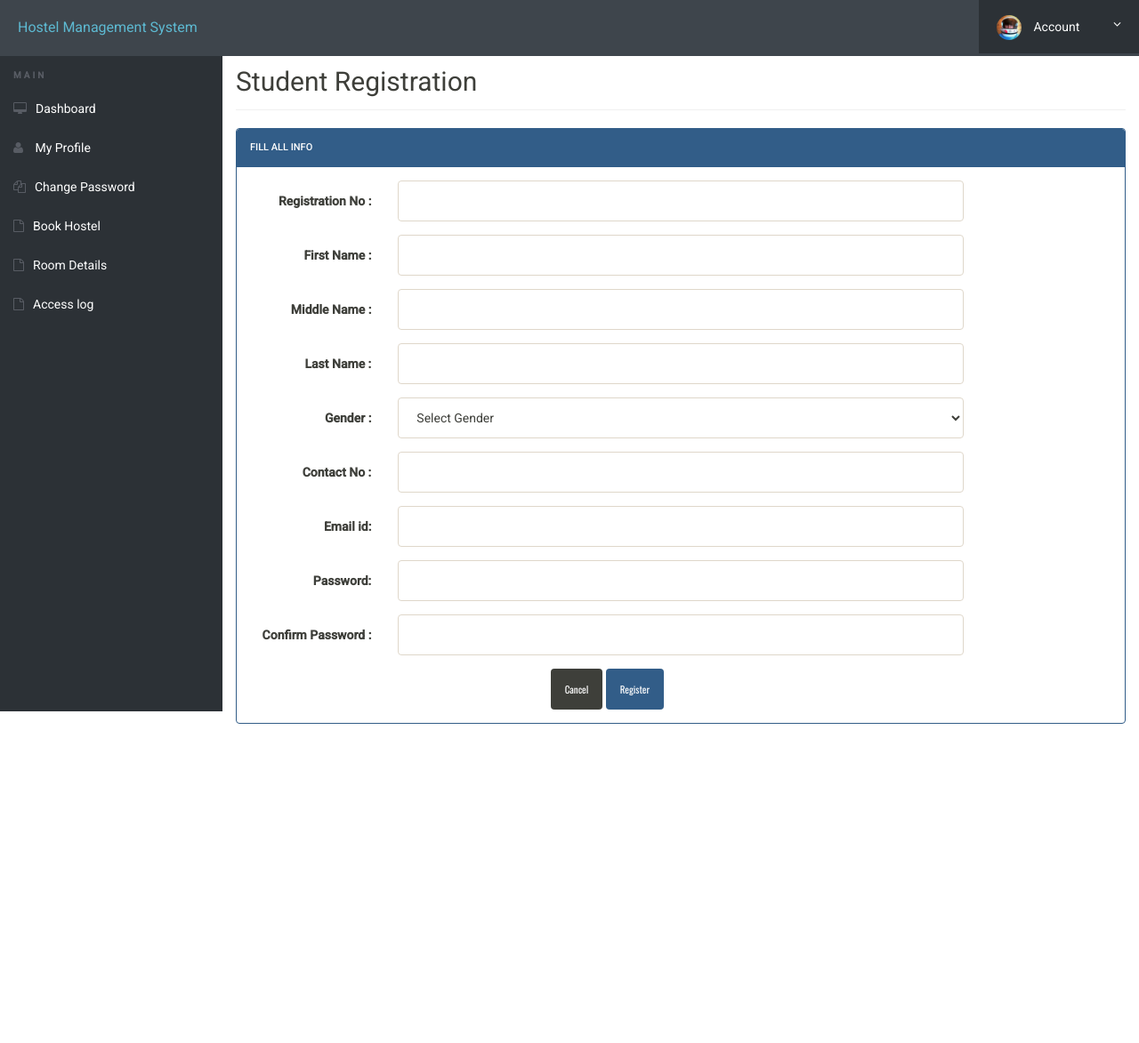
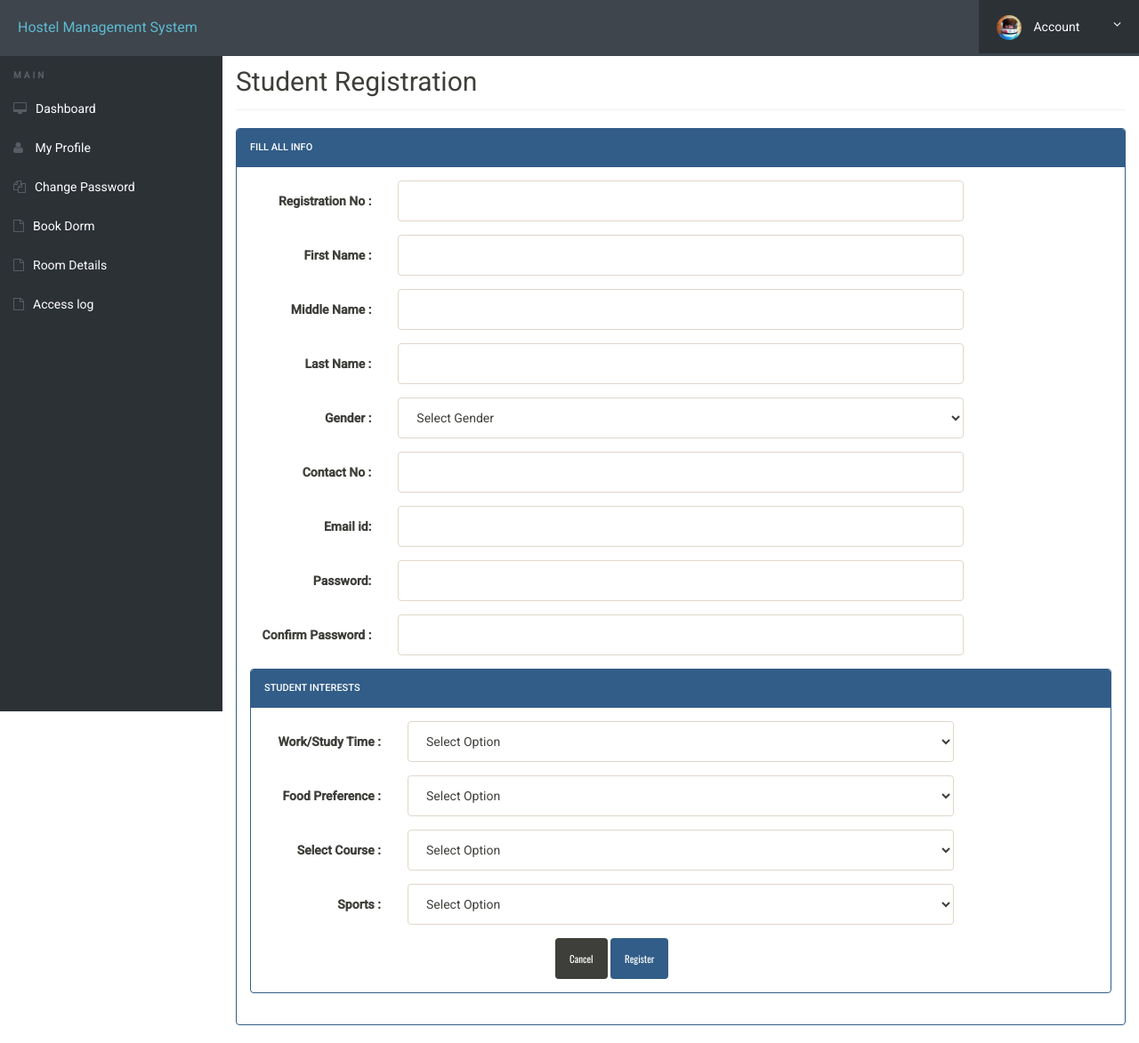
Before and after one commit to dhairyachandra/Dorm-Management-System, a PHP site: page /hostel/registration.php in a window 1280 px wide. Shown: the whole page at 89% size. Before the commit the page ends 814 px from the top, so only its background shows below. Run offline with PHP 8.4, Linux system fonts and the light colour scheme; the visitor is signed in with stand-in values (Sample User, id 1).

Commit message:
Interests added

```diff
--- a/admin/includes/config.php
+++ b/admin/includes/config.php
@@ -2,6 +2,6 @@
 $dbuser="root";
 $dbpass="";
 $host="localhost";
-$db="hostel";
+$db="dorm";
 $mysqli =new mysqli($host,$dbuser, $dbpass, $db);
 ?>
--- a/admin/includes/dbcontroller.php
+++ b/admin/includes/dbcontroller.php
@@ -2,7 +2,7 @@
 $DB_host = "localhost";
 $DB_user = "root";
 $DB_pass = "";
-$DB_name = "hostel";
+$DB_name = "dorm";
 try
 {
  $DB_con = new PDO("mysql:host={$DB_host};dbname={$DB_name}",$DB_user,$DB_pass);
--- a/admin/includes/header.php
+++ b/admin/includes/header.php
@@ -1,5 +1,5 @@
 <div class="brand clearfix">
-		<a href="#" class="logo" style="font-size:16px;">Hostel Management System</a>
+		<a href="#" class="logo" style="font-size:16px;">Dorm Management System</a>
 		<span class="menu-btn"><i class="fa fa-bars"></i></span>
 		<ul class="ts-profile-nav">
 			<li class="ts-account">
--- a/admin/includes/pdoconfig.php
+++ b/admin/includes/pdoconfig.php
@@ -2,7 +2,7 @@
 $DB_host = "localhost";
 $DB_user = "root";
 $DB_pass = "";
-$DB_name = "hostel";
+$DB_name = "dorm";
 try
 {
  $DB_con = new PDO("mysql:host={$DB_host};dbname={$DB_name}",$DB_user,$DB_pass);
--- a/includes/config.php
+++ b/includes/config.php
@@ -2,6 +2,6 @@
 $dbuser="root";
 $dbpass="";
 $host="localhost";
-$db="hostel";
+$db="dorm";
 $mysqli =new mysqli($host,$dbuser, $dbpass, $db);
 ?>
--- a/includes/dbcontroller.php
+++ b/includes/dbcontroller.php
@@ -2,7 +2,7 @@
 $DB_host = "localhost";
 $DB_user = "root";
 $DB_pass = "";
-$DB_name = "hostel";
+$DB_name = "dorm";
 try
 {
  $DB_con = new PDO("mysql:host={$DB_host};dbname={$DB_name}",$DB_user,$DB_pass);
--- a/includes/header.php
+++ b/includes/header.php
@@ -17,7 +17,7 @@
 <?php
 } else { ?>
 <div class="brand clearfix">
-		<a href="#" class="logo" style="font-size:16px;">Hostel Management System</a>
+		<a href="#" class="logo" style="font-size:16px;">Dorm Management System</a>
 		<span class="menu-btn"><i class="fa fa-bars"></i></span>
 
 	</div>
--- a/includes/pdoconfig.php
+++ b/includes/pdoconfig.php
@@ -2,7 +2,7 @@
 $DB_host = "localhost";
 $DB_user = "root";
 $DB_pass = "";
-$DB_name = "hostel";
+$DB_name = "dorm";
 try
 {
  $DB_con = new PDO("mysql:host={$DB_host};dbname={$DB_name}",$DB_user,$DB_pass);
--- a/includes/sidebar.php
+++ b/includes/sidebar.php
@@ -7,7 +7,7 @@
 					<li><a href="dashboard.php"><i class="fa fa-desktop"></i>Dashboard</a></li>
 					<li><a href="my-profile.php"><i class="fa fa-user"></i> My Profile</a></li>
 <li><a href="change-password.php"><i class="fa fa-files-o"></i>Change Password</a></li>
-<li><a href="book-hostel.php"><i class="fa fa-file-o"></i>Book Hostel</a></li>
+<li><a href="book-hostel.php"><i class="fa fa-file-o"></i>Book Dorm</a></li>
 <li><a href="room-details.php"><i class="fa fa-file-o"></i>Room Details</a></li>
 <li><a href="access-log.php"><i class="fa fa-file-o"></i>Access log</a></li>
 <?php } else { ?>
--- a/registration.php
+++ b/registration.php
@@ -11,9 +11,13 @@ $gender=$_POST['gender'];
 $contactno=$_POST['contact'];
 $emailid=$_POST['email'];
 $password=$_POST['password'];
-$query="insert into  userRegistration(regNo,firstName,middleName,lastName,gender,contactNo,email,password) values(?,?,?,?,?,?,?,?)";
+$food=$_POST['food'];
+$work=$_POST['work'];
+$course=$_POST['course'];
+$sports=$_POST['sports'];
+$query="insert into  userRegistration(regNo,firstName,middleName,lastName,gender,contactNo,email,password,food,work,course,sports) values(?,?,?,?,?,?,?,?,?,?,?,?)";
 $stmt = $mysqli->prepare($query);
-$rc=$stmt->bind_param('sssssiss',$regno,$fname,$mname,$lname,$gender,$contactno,$emailid,$password);
+$rc=$stmt->bind_param('sssssissssss',$regno,$fname,$mname,$lname,$gender,$contactno,$emailid,$password,$food,$work,$course,$sports);
 $stmt->execute();
 echo"<script>alert('Student Succssfully register');</script>";
 }
@@ -146,6 +150,61 @@ return true;
 </div>
 </div>
 
+<div class="panel panel-primary">
+									<div class="panel-heading">STUDENT INTERESTS</div>
+									<div class="panel-body">
+
+									<div class="form-group">
+<label class="col-sm-2 control-label">Work/Study Time : </label>
+<div class="col-sm-8">
+<select name="work" class="form-control" required="required">
+<option value="">Select Option</option>
+<option value="Late Night">Late Night</option>
+<option value="Early Morning">Early Morning</option>
+<option value="NA">Prefer not to say</option>
+</select>
+</div>
+</div>
+
+<div class="form-group">
+<label class="col-sm-2 control-label">Food Preference : </label>
+<div class="col-sm-8">
+<select name="food" class="form-control" required="required">
+<option value="">Select Option</option>
+<option value="Vegetarian">Vegetarian</option>
+<option value="Non Vegetarian">Non Vegetarian</option>
+</select>
+</div>
+</div>
+
+
+<div class="form-group">
+<label class="col-sm-2 control-label">Select Course : </label>
+<div class="col-sm-8">
+<select name="course" class="form-control" required="required">
+<option value="">Select Option</option>
+<option value="Graduate">Graduate</option>
+<option value="Under Graduate">Under Graduate</option>
+<option value="LAW">LAW</option>
+<option value="Medical">Medical</option>
+</select>
+</div>
+</div>
+
+<div class="form-group">
+<label class="col-sm-2 control-label">Sports : </label>
+<div class="col-sm-8">
+<select name="sports" class="form-control" required="required">
+<option value="">Select Option</option>
+<option value="American Football">American Football</option>
+<option value="Baseball">Baseball</option>
+<option value="Basketball">Basketball</option>
+<option value="Ice Hockey">Ice Hockey</option>
+<option value="Soccer">Soccer</option>
+</select>
+</div>
+</div>
+
 
 
 
```
Also changed, not shown: my-profile.php (+69 -3 lines), 1 other file.
